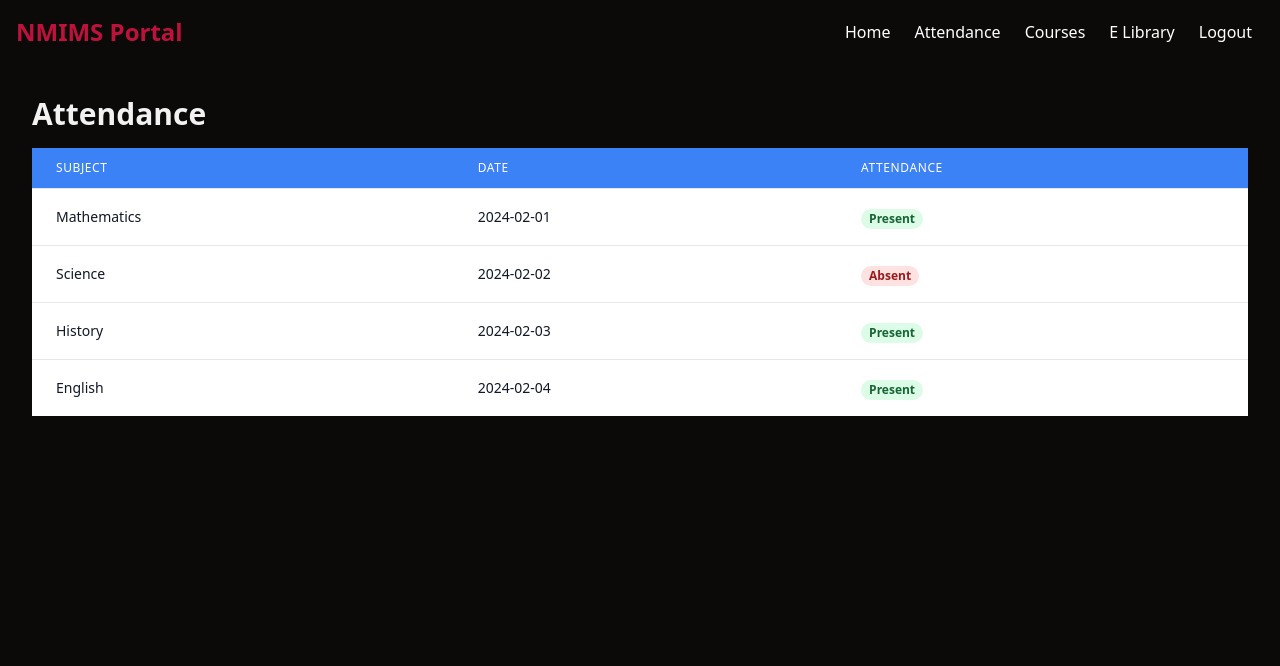
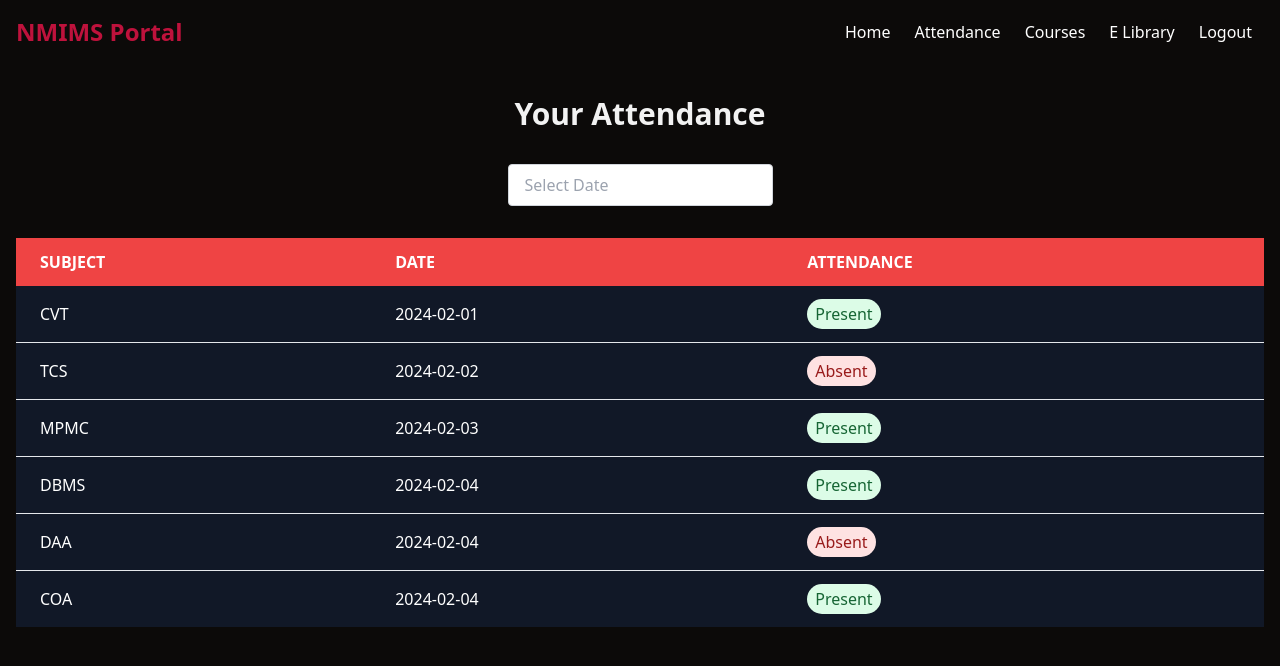
Before and after one commit to Artilleryxd/NMIMS-Student-Portal, a React (Vite) app: page /attendance in a window 1280 px wide. Shown: the top 666 px of the page. Built offline with nearby package versions, Linux system fonts and the light colour scheme; no server answers.

Commit message:
Date Functionality

```diff
--- a/package.json
+++ b/package.json
@@ -15,6 +15,7 @@
     "@radix-ui/react-navigation-menu": "^1.1.4",
     "@radix-ui/react-select": "^2.0.0",
     "@radix-ui/react-slot": "^1.0.2",
+    "@reduxjs/toolkit": "^2.2.1",
     "class-variance-authority": "^0.7.0",
     "clsx": "^2.1.0",
     "dotenv": "^16.4.4",
@@ -22,9 +23,11 @@
     "install": "^0.13.0",
     "lucide-react": "^0.336.0",
     "react": "^18.2.0",
+    "react-datepicker": "^6.1.0",
     "react-dom": "^18.2.0",
     "react-hook-form": "^7.50.1",
     "react-hot-toast": "^2.4.1",
+    "react-redux": "^9.1.0",
     "react-router-dom": "^6.22.0",
     "tailwind-merge": "^2.2.1",
     "tailwindcss-animate": "^1.0.7",
--- a/src/Components/Nav.jsx
+++ b/src/Components/Nav.jsx
@@ -39,7 +39,7 @@ const Nav = () => {
               <ul className="flex flex-col md:flex-row space-y-4 md:space-y-0">
                 <li>
                   <a
-                    href="#"
+                    href="/account"
                     className="text-white py-2 px-3 border-b-2 border-transparent "
                     aria-current="page"
                   >
--- a/src/Pages/Student/Attendance/Attendance.jsx
+++ b/src/Pages/Student/Attendance/Attendance.jsx
@@ -1,47 +1,68 @@
 import React, { useState } from "react";
 import Nav from "../../../Components/Nav";
+import DatePicker from "react-datepicker";
+import "react-datepicker/dist/react-datepicker.css";
 
 const Attendance = () => {
-  // Mock attendance data for demonstration
-  const [attendanceData, setAttendanceData] = useState([
-    { subject: "Mathematics", date: "2024-02-01", status: "Present" },
-    { subject: "Science", date: "2024-02-02", status: "Absent" },
-    { subject: "History", date: "2024-02-03", status: "Present" },
-    { subject: "English", date: "2024-02-04", status: "Present" },
+  // Attendance data for demonstration
+  const initialAttendanceData = [
+    { subject: "CVT", date: "2024-02-01", status: "Present" },
+    { subject: "TCS", date: "2024-02-02", status: "Absent" },
+    { subject: "MPMC", date: "2024-02-03", status: "Present" },
+    { subject: "DBMS", date: "2024-02-04", status: "Present" },
+    { subject: "DAA", date: "2024-02-04", status: "Absent" },
+    { subject: "COA", date: "2024-02-04", status: "Present" },
     // Add more data as needed
-  ]);
+  ];
+
+  const [attendanceData, setAttendanceData] = useState(initialAttendanceData);
+  const [selectedDate, setSelectedDate] = useState(null);
+
+  const handleDateChange = (date) => {
+    setSelectedDate(date);
+    // Filter attendance data based on selected date
+    const filteredData = initialAttendanceData.filter(
+      (item) => item.date === date.toISOString().slice(0, 10)
+    );
+    setAttendanceData(filteredData);
+  };
 
   return (
     <>
       <Nav />
-      <div className="container mx-auto mt-8">
-        <h1 className="text-3xl font-bold mb-4">Attendance</h1>
-        <table className="min-w-full divide-y divide-gray-200">
-          <thead className="bg-blue-500">
+      <div className="container mx-auto px-4 py-8">
+        <h1 className="text-3xl font-bold mb-8 text-center">Your Attendance</h1>
+        <div className="mb-8 flex justify-center">
+          <DatePicker
+            className="text-black border border-gray-300 rounded px-4 py-2"
+            selected={selectedDate}
+            onChange={handleDateChange}
+            dateFormat="yyyy-MM-dd"
+            placeholderText="Select Date"
+          />
+        </div>
+        <table className="w-full">
+          <thead className="bg-red-500 text-white">
             <tr>
-              <th className="px-6 py-3 text-left text-xs font-medium text-white uppercase tracking-wider">
+              <th className="px-6 py-3 text-left font-semibold uppercase">
                 Subject
               </th>
-              <th className="px-6 py-3 text-left text-xs font-medium text-white uppercase tracking-wider">
+              <th className="px-6 py-3 text-left font-semibold uppercase">
                 Date
               </th>
-              <th className="px-6 py-3 text-left text-xs font-medium text-white uppercase tracking-wider">
+              <th className="px-6 py-3 text-left font-semibold uppercase">
                 Attendance
               </th>
             </tr>
           </thead>
-          <tbody className="bg-white divide-y divide-gray-200">
+          <tbody className="dark:bg-gray-900 divide-y divide-gray-200 ">
             {attendanceData.map((item, index) => (
-              <tr key={index}>
-                <td className="px-6 py-4 whitespace-nowrap">
-                  <div className="text-sm text-gray-900">{item.subject}</div>
-                </td>
-                <td className="px-6 py-4 whitespace-nowrap">
-                  <div className="text-sm text-gray-900">{item.date}</div>
-                </td>
-                <td className="px-6 py-4 whitespace-nowrap">
+              <tr key={index} className="text-white">
+                <td className="px-6 py-4">{item.subject}</td>
+                <td className="px-6 py-4">{item.date}</td>
+                <td className="px-6 py-4">
                   <span
-                    className={`px-2 inline-flex text-xs leading-5 font-semibold rounded-full ${item.status === "Present" ? "bg-green-100 text-green-800" : "bg-red-100 text-red-800"}`}
+                    className={`px-2 py-1 rounded-full ${item.status === "Present" ? "bg-green-100 text-green-800" : "bg-red-100 text-red-800"}`}
                   >
                     {item.status}
                   </span>
```
Also changed, not shown: src/Pages/Student/Attendance/Navbar.jsx (deleted), 1 other file (tests, documents, lock files or other folders).
